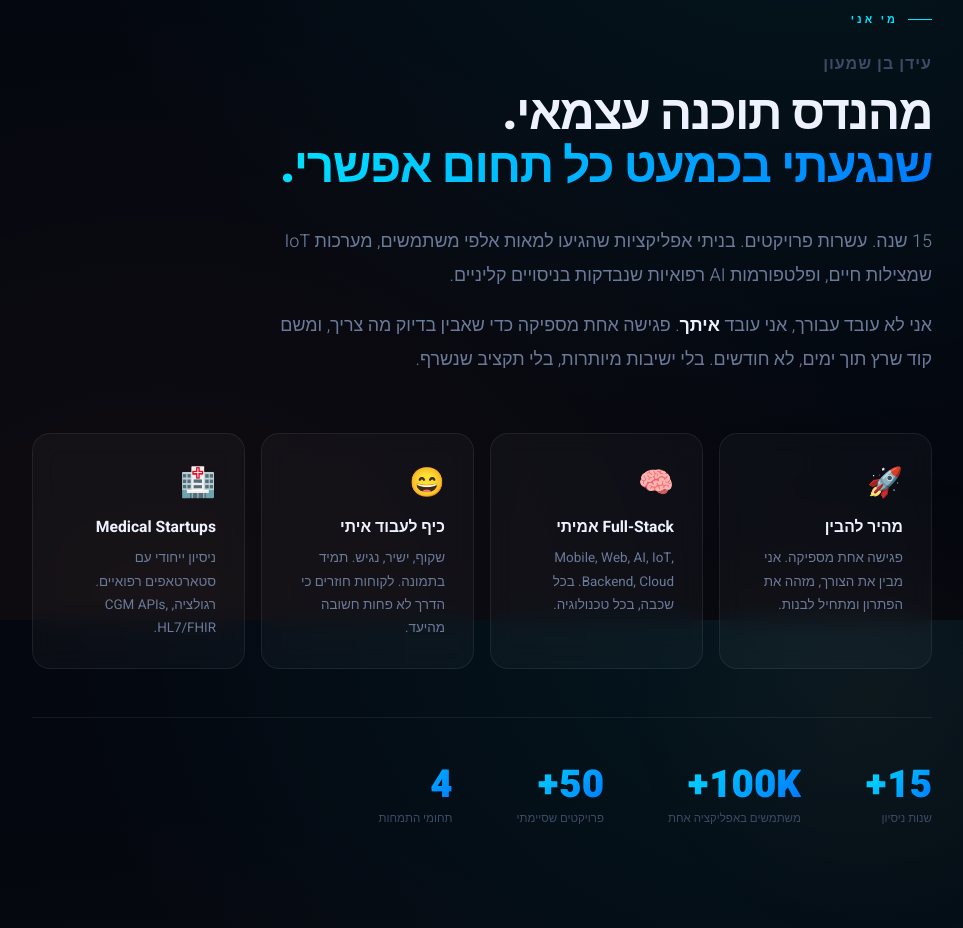
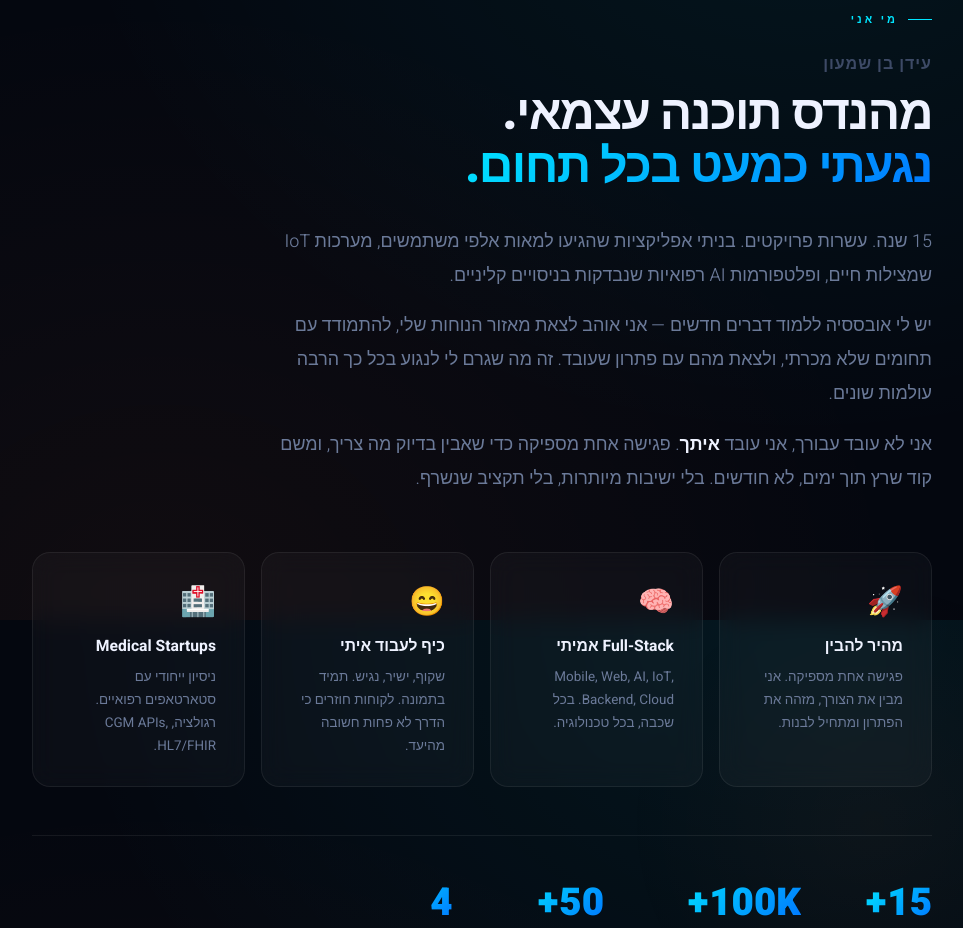
Before and after one commit to studioidan/popapp-website, a Next.js app: page / in a window 1280 px wide. Shown: the part 980-1908 px from the top of the page, without its empty margins (158-1121 px from the left). Built offline with nearby package versions, Linux system fonts and the light colour scheme.

Commit message:
✏️ About: updated copy + obsession for learning paragraph

```diff
--- a/components/About.tsx
+++ b/components/About.tsx
@@ -64,7 +64,7 @@ export default function About() {
           מהנדס תוכנה עצמאי.<br />
           <span style={{ background:'linear-gradient(135deg,#00e5ff,#0077ff)',
             WebkitBackgroundClip:'text', WebkitTextFillColor:'transparent' }}>
-            שנגעתי בכמעט כל תחום אפשרי.
+            נגעתי כמעט בכל תחום.
           </span>
         </h2>
 
@@ -74,7 +74,12 @@ export default function About() {
         </p>
 
         <p ref={r(4)} data-i="4" style={{ fontSize:'clamp(1rem,1.8vw,1.12rem)', fontWeight:300,
-          color:'var(--text-secondary)', lineHeight:1.9, marginBottom:56, maxWidth:680, ...anim(0.18) }}>
+          color:'var(--text-secondary)', lineHeight:1.9, marginBottom:16, maxWidth:680, ...anim(0.18) }}>
+          יש לי אובססיה ללמוד דברים חדשים — אני אוהב לצאת מאזור הנוחות שלי, להתמודד עם תחומים שלא מכרתי, ולצאת מהם עם פתרון שעובד. זה מה שגרם לי לנגוע בכל כך הרבה עולמות שונים.
+        </p>
+
+        <p ref={r(5)} data-i="5" style={{ fontSize:'clamp(1rem,1.8vw,1.12rem)', fontWeight:300,
+          color:'var(--text-secondary)', lineHeight:1.9, marginBottom:56, maxWidth:680, ...anim(0.22) }}>
           אני לא עובד עבורך, אני עובד{' '}
           <strong style={{ color:'var(--text-primary)', fontWeight:600 }}>איתך</strong>.
           {' '}פגישה אחת מספיקה כדי שאבין בדיוק מה צריך, ומשם קוד שרץ תוך ימים, לא חודשים. בלי ישיבות מיותרות, בלי תקציב שנשרף.
@@ -83,11 +88,11 @@ export default function About() {
         <div style={{ display:'grid',
           gridTemplateColumns:'repeat(auto-fit,minmax(min(100%,200px),1fr))', gap:16 }}>
           {HIGHLIGHTS.map((h, i) => (
-            <div key={h.title} ref={r(5+i)} data-i={5+i}
+            <div key={h.title} ref={r(6+i)} data-i={6+i}
               style={{ background:'rgba(255,255,255,0.03)', backdropFilter:'blur(12px)',
                 border:'1px solid rgba(255,255,255,0.07)', borderRadius:18,
-                padding:'clamp(20px,3vw,28px)', ...anim((5+i)*0.07),
-                transition: `opacity 0.7s ease ${(5+i)*0.07}s, transform 0.7s ease ${(5+i)*0.07}s, border-color 0.3s, transform 0.3s` }}
+                padding:'clamp(20px,3vw,28px)', ...anim((6+i)*0.07),
+                transition: `opacity 0.7s ease ${(6+i)*0.07}s, transform 0.7s ease ${(6+i)*0.07}s, border-color 0.3s, transform 0.3s` }}
               onMouseEnter={e => { e.currentTarget.style.borderColor='rgba(0,229,255,0.25)'; e.currentTarget.style.transform='translateY(-4px)' }}
               onMouseLeave={e => { e.currentTarget.style.borderColor='rgba(255,255,255,0.07)'; e.currentTarget.style.transform='translateY(0)' }}
             >
@@ -98,7 +103,7 @@ export default function About() {
           ))}
         </div>
 
-        <div ref={r(9)} data-i="9" style={{ display:'flex', gap:'clamp(24px,5vw,64px)',
+        <div ref={r(10)} data-i="10" style={{ display:'flex', gap:'clamp(24px,5vw,64px)',
           flexWrap:'wrap', paddingTop:48, marginTop:48,
           borderTop:'1px solid var(--border)', ...anim(0.5) }}>
           {[
```
